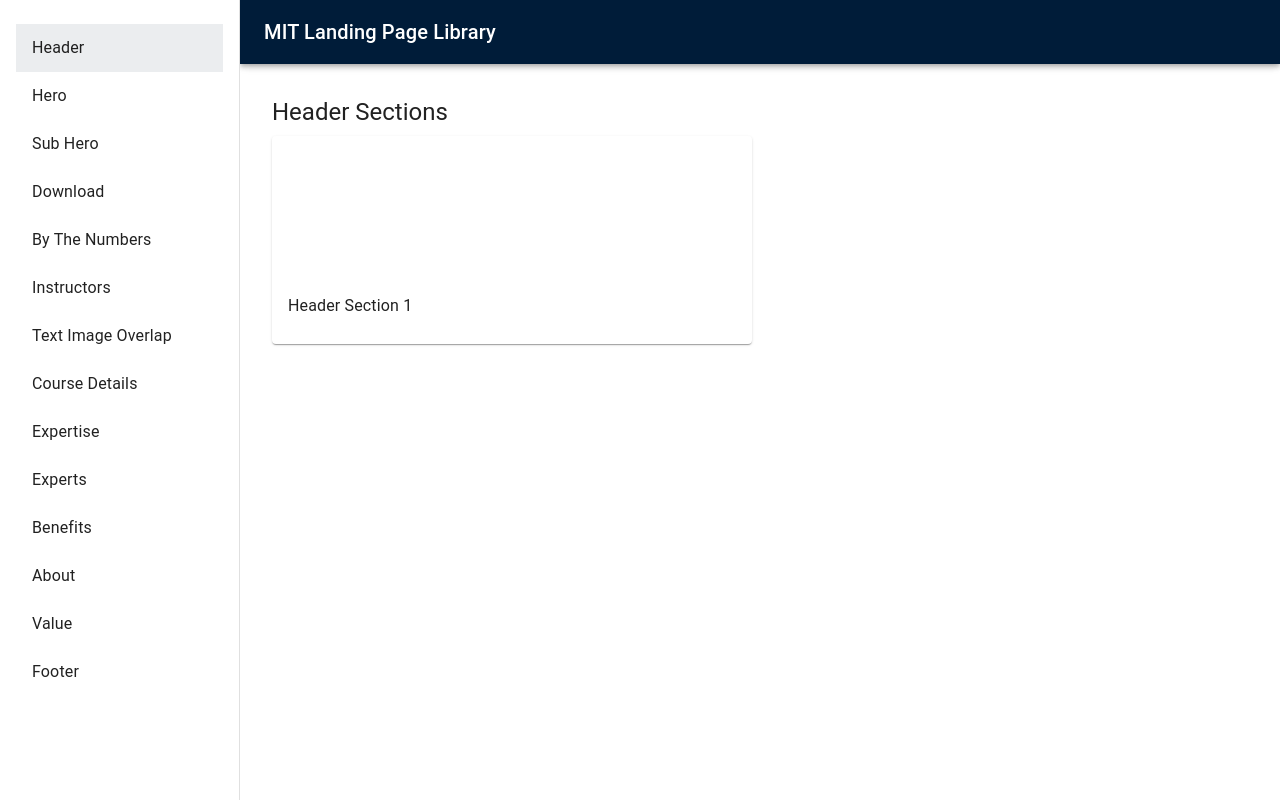
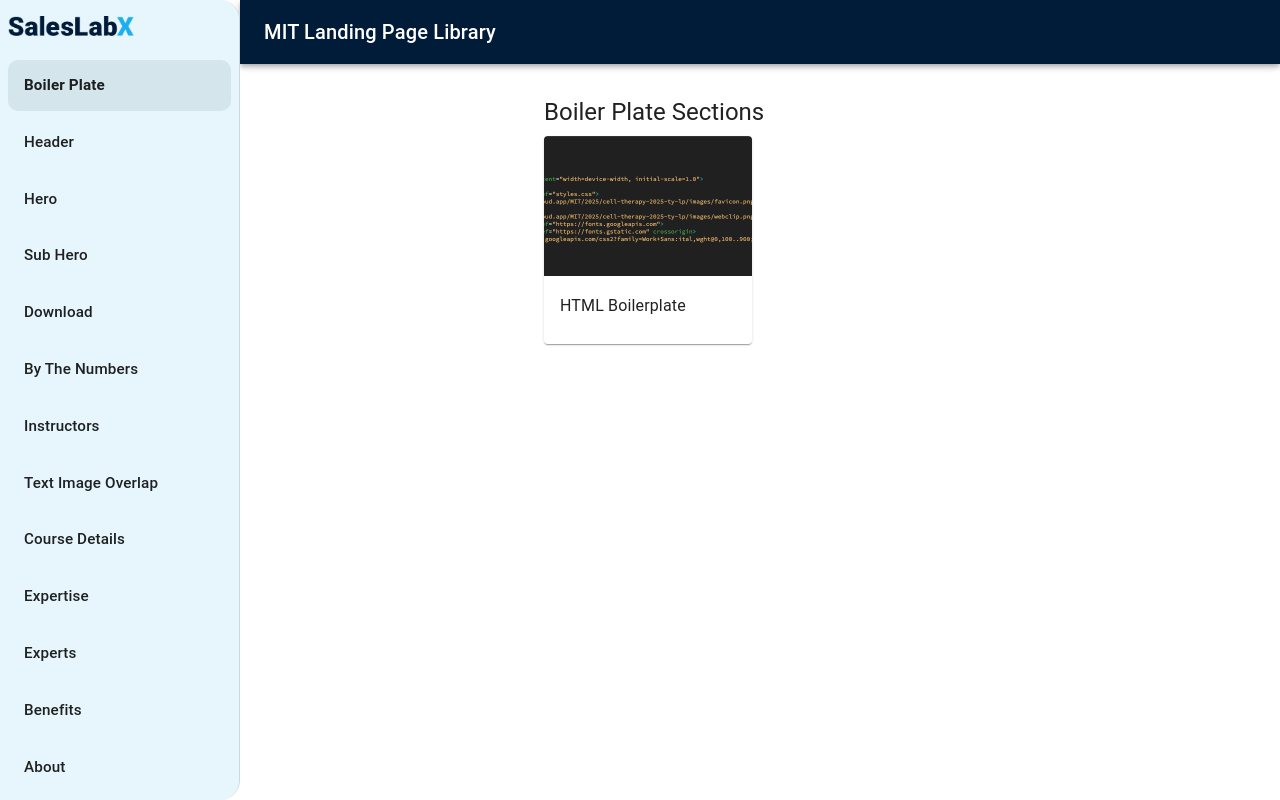
Before and after one commit to SalesLabX-LLC/mit_landing_page_library, a React (Vite) app: page / in a window 1280 px wide. Built offline with nearby package versions, Linux system fonts and the light colour scheme.

Commit message:
sidebar and boiler plate

```diff
--- a/src/App.tsx
+++ b/src/App.tsx
@@ -24,7 +24,7 @@ function App() {
   const currentCategory = categories.find(cat => cat.id === selectedCategoryId);
 
   return (
-    <Box sx={{ display: 'flex' }}>
+    <Box sx={{ display: 'flex', height: '100vh' }}>
       <CssBaseline />
 
       <AppBar
--- a/src/components/SectionGrid/SectionCard.tsx
+++ b/src/components/SectionGrid/SectionCard.tsx
@@ -92,6 +92,7 @@ const SectionCard: React.FC<SectionCardProps> = ({ section }) => {
             >
               Copy HTML
             </Button>
+            {section.cssCode && (
             <Button
               onClick={(e) => handleCopy(section.cssCode, e)}
               sx={{
@@ -105,6 +106,7 @@ const SectionCard: React.FC<SectionCardProps> = ({ section }) => {
             >
               Copy CSS
             </Button>
+            )}
           </Box>
         )}
       </Card>
--- a/src/components/Sidebar/Sidebar.tsx
+++ b/src/components/Sidebar/Sidebar.tsx
@@ -1,7 +1,8 @@
 // File: src/components/Sidebar/Sidebar.tsx
 import { FC } from 'react';
-import { Drawer, Box, List, ListItemButton, ListItemText } from '@mui/material';
+import { Drawer, Box, List, ListItemButton, ListItemText, } from '@mui/material';
 import { Category } from '../../data/types';
+import { useTheme } from '@mui/material/styles';
 
 interface SidebarProps {
   drawerWidth: number;
@@ -23,6 +24,13 @@ const Sidebar: FC<SidebarProps> = ({
   selectedCategoryId,
   onSelectCategory
 }) => {
+  const theme = useTheme();
+
+  const activeBg = {
+    light: '#A4DFF7',
+    dark: '#011326',
+  };
+
   return (
     <Drawer
       variant={isMobile ? 'temporary' : 'permanent'}
@@ -34,24 +42,58 @@ const Sidebar: FC<SidebarProps> = ({
         flexShrink: 0,
         '& .MuiDrawer-paper': {
           width: drawerWidth,
-          boxSizing: 'border-box'
+          boxSizing: 'border-box',
+          borderRadius: '0 20px 20px 0',
+          backgroundColor: theme.palette.mode === 'dark' ? '#003463' : '#E6F6FC',
+          paddingTop: theme.spacing(2),
+          paddingX: theme.spacing(1),
         }
       }}
     >
-      <Box sx={{ p: 2 }}>
+      {/* Logo */}
+      <Box sx={{ display: 'flex', justifyContent: 'flex-start', mb: 2 }}>
+      <img
+  src={`${import.meta.env.BASE_URL}SLX-logo.png`}
+  alt="SalesLabX"
+  style={{ height: 20, objectFit: 'contain' }}
+/>
+
+      </Box>
+
+      {/* Navigation Items */}
+      <Box>
         <List>
-          {categories.map((cat) => (
+          {categories.map((cat) => {
+            const isActive = cat.id === selectedCategoryId;
+            return (
               <ListItemButton
                 key={cat.id}
-              selected={cat.id === selectedCategoryId}
+                selected={isActive}
                 onClick={() => {
                   onSelectCategory(cat.id);
                   if (isMobile) onDrawerToggle();
                 }}
+                sx={{
+                  borderRadius: '10px',
+                  marginBottom: '6px',
+                  backgroundColor: isActive ? activeBg[theme.palette.mode] : 'transparent',
+                  '&:hover': {
+                    backgroundColor: activeBg[theme.palette.mode],
+                  },
+                  paddingY: 1.25,
+                  paddingX: 2,
+                }}
               >
-              <ListItemText primary={cat.name} />
+                <ListItemText
+                  primary={cat.name}
+                  primaryTypographyProps={{
+                    fontWeight: isActive ? 700 : 500,
+                    fontSize: '0.95rem',
+                  }}
+                />
               </ListItemButton>
-          ))}
+            );
+          })}
         </List>
       </Box>
     </Drawer>
--- /dev/null
+++ b/src/data/categories/boilerplate.ts
@@ -0,0 +1,31 @@
+import { Category } from '../types';
+
+export const boilerplateCategory: Category = {
+  id: 'cat-boilerplate',
+  name: 'Boiler Plate',
+  sections: [
+    {
+      id: 'sec-boilerplate-1',
+      title: 'HTML Boilerplate',
+      htmlCode: `<!DOCTYPE html>
+<html lang="en">
+<head>
+  <meta charset="UTF-8">
+  <meta name="viewport" content="width=device-width, initial-scale=1.0">
+  <title>%%title%%</title>
+  <link rel="stylesheet" href="styles.css">
+  <link href="https://slxcloud.app/MIT/2025/cell-therapy-2025-ty-lp/images/favicon.png" rel="shortcut icon" type="image/x-icon">
+  <link href="https://slxcloud.app/MIT/2025/cell-therapy-2025-ty-lp/images/webclip.png" rel="apple-touch-icon">
+  <link rel="preconnect" href="https://fonts.googleapis.com">
+  <link rel="preconnect" href="https://fonts.gstatic.com" crossorigin>
+  <link href="https://fonts.googleapis.com/css2?family=Work+Sans:ital,wght@0,100..900;1,100..900&display=swap" rel="stylesheet">
+</head>
+<body>
+  <!-- ENTER SECTIONS HERE -->
+</body>
+</html>`,
+      cssCode: '',
+      previewImg: 'boiler-plate.png'
+    }
+  ]
+};
--- a/src/data/index.ts
+++ b/src/data/index.ts
@@ -15,8 +15,10 @@ import { subheroCategory } from './categories/subhero';
 import { expertsCategory } from './categories/experts';
 import { byTheNumbersCategory } from './categories/by-the-numbers';
 import { valueCategory } from './categories/value';
+import { boilerplateCategory } from './categories/boilerplate';
 
 export const categories: Category[] = [
+  boilerplateCategory,
   headerCategory,
   heroCategory,
   subheroCategory,
@@ -31,4 +33,5 @@ export const categories: Category[] = [
   aboutCategory,
   valueCategory,
   footerCategory,
+
 ];
```
Also changed, not shown: public/SLX-logo.png (added), public/boiler-plate.png (added). Lines whose indentation alone changed are shown as unchanged.
